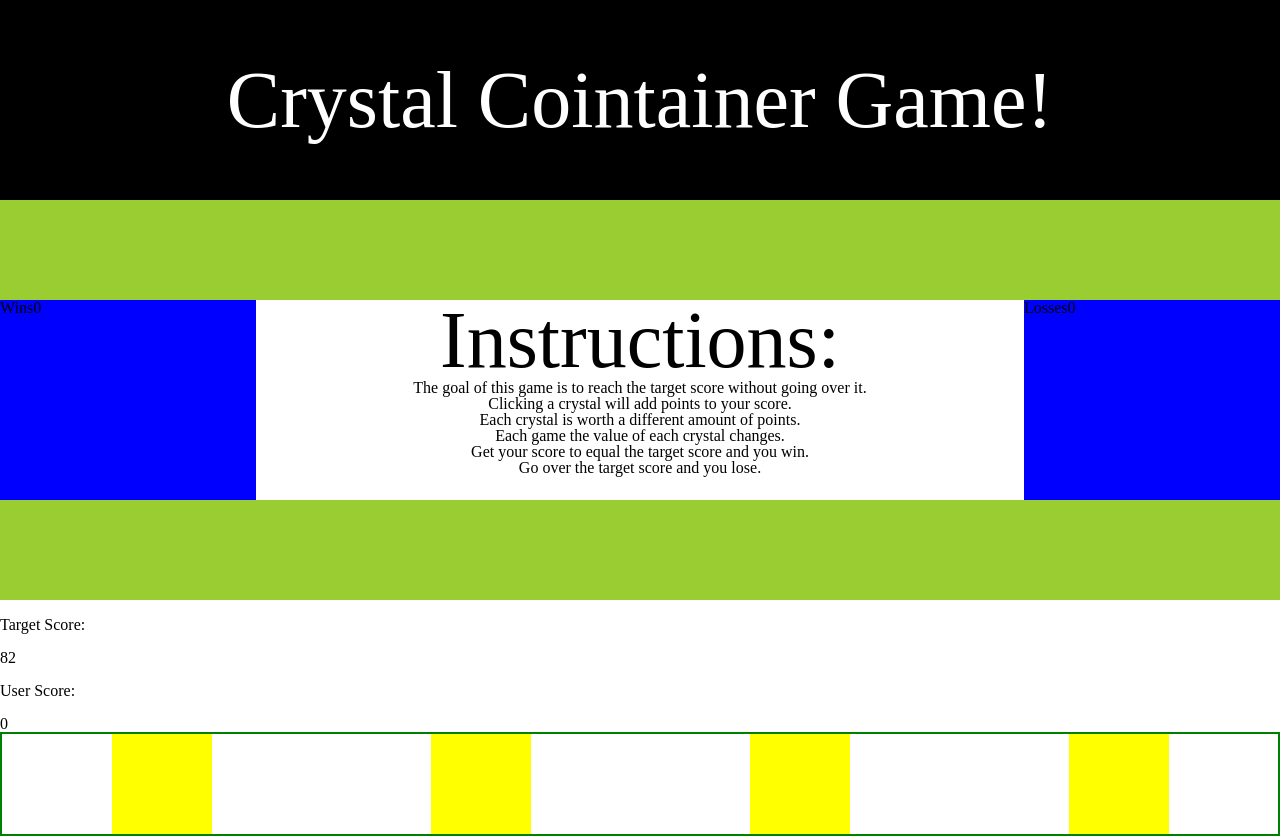
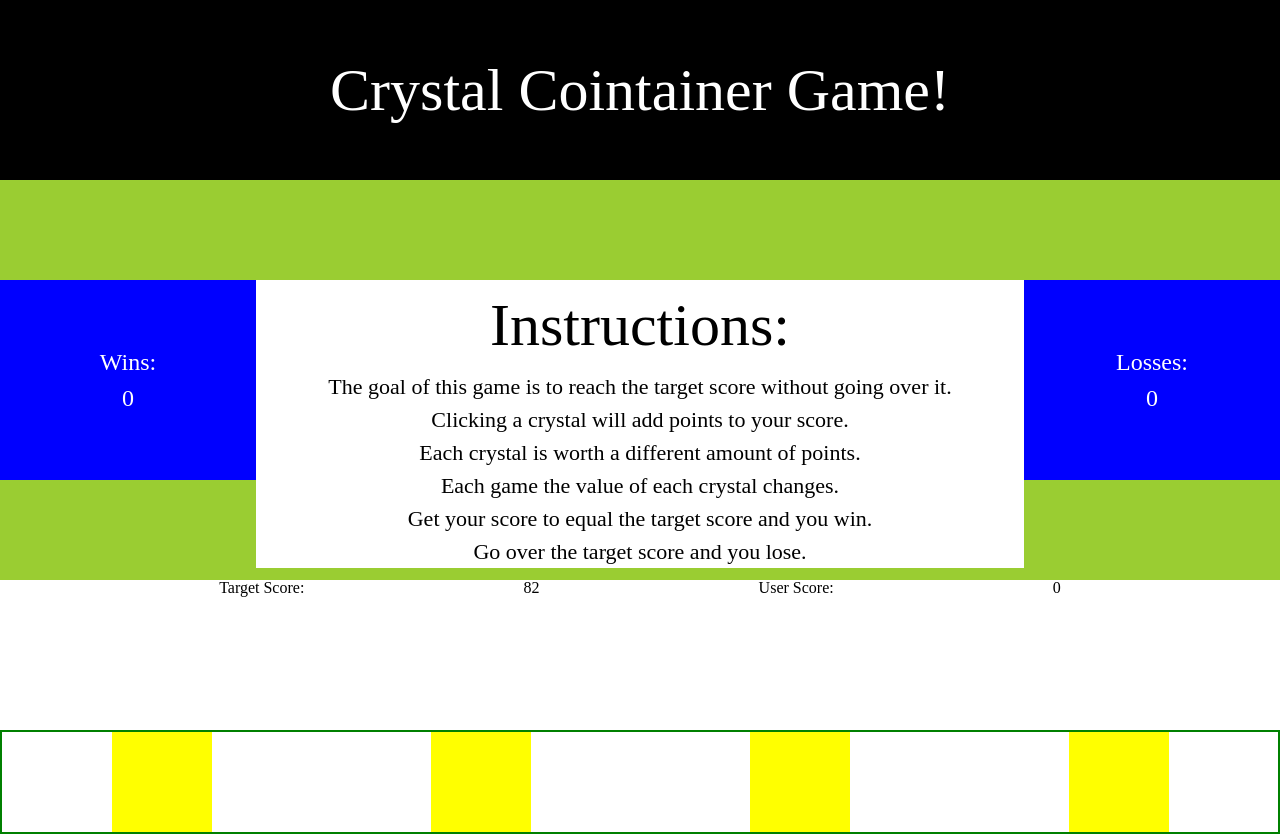
Before and after one commit to Jimbomoso/unit-4-game, a plain HTML site: page index.html in a window 1280 px wide. Drawn offline with nearby package versions, Linux system fonts and the light colour scheme.

Commit message:
updated formatting

```diff
--- a/assets/css/style.css
+++ b/assets/css/style.css
@@ -12,11 +12,17 @@
     align-items: center;
 }
 
-.leftSide {
+.leftSide, .rightSide {
     display: flex;
     flex: 10%;
     height: 200px;
     background-color: blue;
+    color: white;
+    justify-content: center;
+    align-items: center;
+    flex-direction: column;
+    line-height: 1.5em;
+    font-size: 24px;
 }
 
 .center {
@@ -25,24 +31,21 @@
     background: red;
 }
 
-.rightSide {
+.instructions {
     display: flex;
-    flex: 10%;
-    height: 200px;
-    background: blue;
-}
-
-.instructions {
     text-align: center;
+    align-content: center;
+    flex-direction: column;
     background: white;
-    height: 200px;
-    align-items: center;
+    /* height: 250px; */
+    line-height: 1.5em;
 }
 
 .scores {
-    height: 50px;
+    display: flex;
+    height: 150px;
     flex-direction: row;
-    justify-content: space-around;
+    justify-content: space-evenly;
     align-content: center;
 }
 
@@ -68,11 +71,11 @@
 }
 
 p {
-    font-size: 20px;
+    font-size: 22px;
 }
 
 h1 {
-    font-size: 80px;
+    font-size: 60px;
 }
 
 h2 {
--- a/assets/javascript/game.js
+++ b/assets/javascript/game.js
@@ -11,7 +11,7 @@ const replay = function () {
     //resets crystals & user score
     $(".crystals").empty();
 
-    let images = ["","","",""];
+    // let images = ["","","",""];
 
     //generates a random number between 19 and 120 for targetScore
     randomTargetScore = Math.floor(Math.random() * 120) + 19;
--- a/index.html
+++ b/index.html
@@ -23,38 +23,52 @@
 
     <div class="row1">
         <div class="leftSide">
-            <div> Wins</div>
+            <div> Wins: </div>
             <div class="wins"></div>
         </div>
 
         <div class="center">
             <div class="instructions">
-                <h1>Instructions:</h1>
-                <div>The goal of this game is to reach the target score without going over it.</div>
-                <div>Clicking a crystal will add points to your score.</div>
-                <div>Each crystal is worth a different amount of points.</div>
-                <div>Each game the value of each crystal changes.</div>
-                <div>Get your score to equal the target score and you win.</div>
-                <div>Go over the target score and you lose.</div>
+                <h1 class="instructions">Instructions:</h1>
+                <p class="instructions">
+                    The goal of this game is to reach the target score without going over it.
+                    <br>
+                    Clicking a crystal will add points to your score.
+                    <br>
+                    Each crystal is worth a different amount of points.
+                    <br>
+                    Each game the value of each crystal changes.
+                    <br>
+                    Get your score to equal the target score and you win.
+                    <br>
+                    Go over the target score and you lose.
+                    <br>
+                </p>
             </div>
         </div>
 
         <div class="rightSide">
-            <div>Losses</div>
+            <div>Losses: </div>
             <div class="losses"></div>
         </div>
 
     </div>
+
+    <div class="row2">
 
         <div class="scores">
             <div class="scores"> Target Score: </div>
                 <div id="targetS"> </div>
             <div class="scores"> User Score: </div>
             <div id="userS"> </div>
+        </div>
+    </div>
 
 
     <div class="crystalsDisplay"></div>
         <divc class="crystals"> </div>
+    </div>
+
     </div>
 
 
```
Lines whose indentation alone changed are shown as unchanged.
